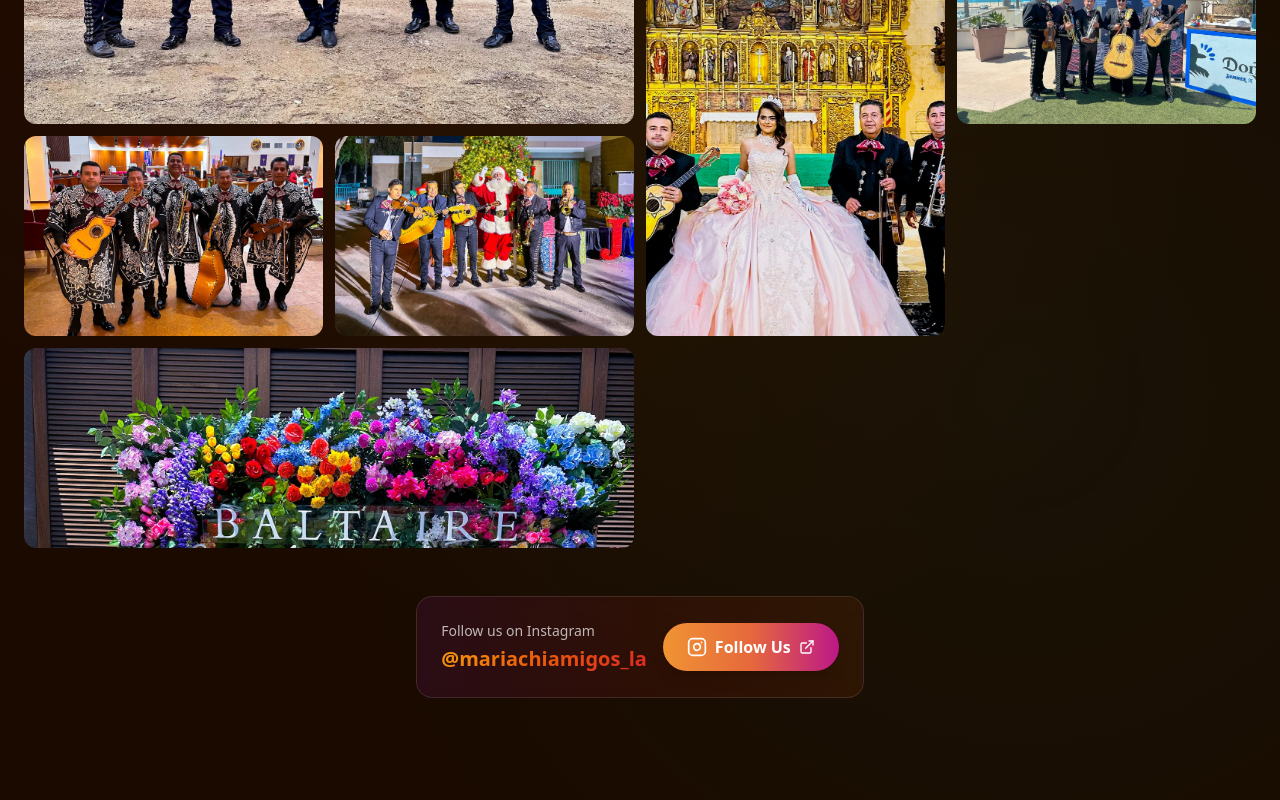
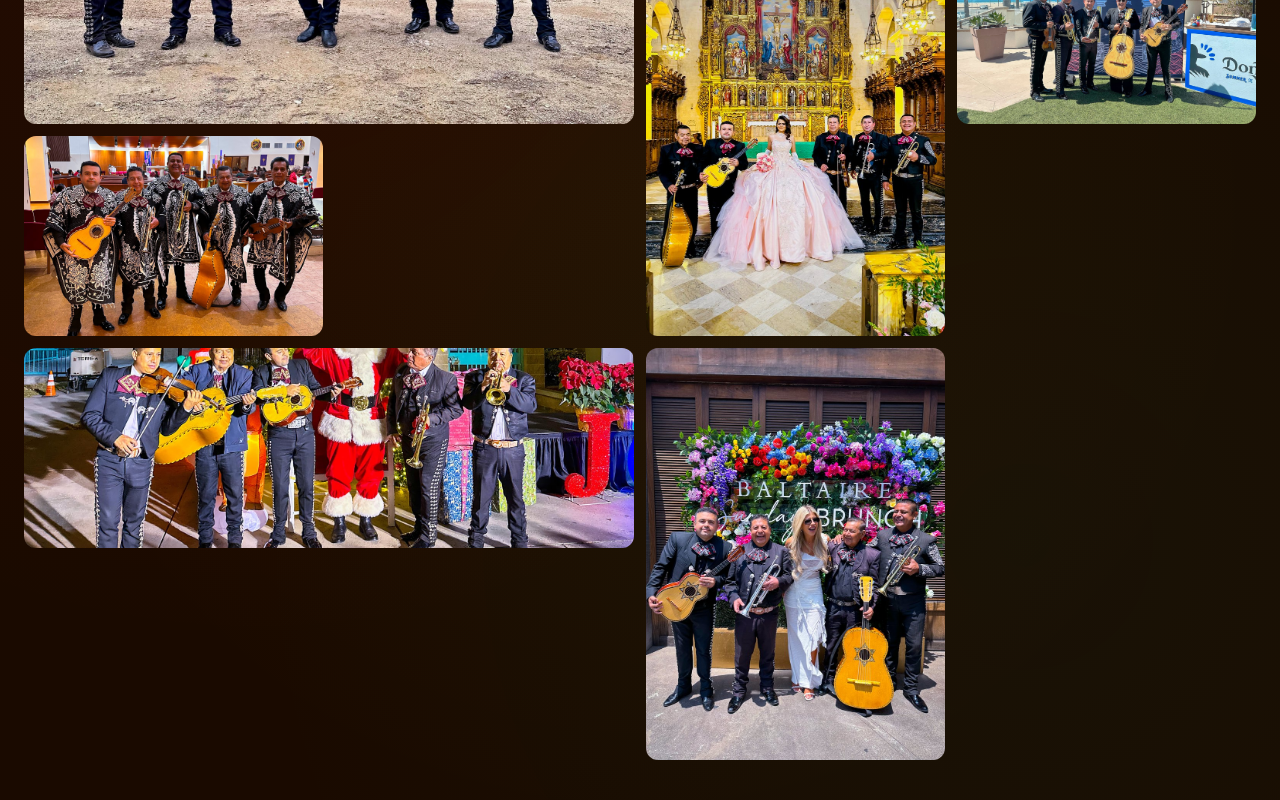
Before and after one commit to troutspencerlake/mariachi-amigos-la, a Next.js app: page / in a window 1280 px wide. Shown: the part 4460-5260 px from the top of the page. Built offline with nearby package versions, Linux system fonts and the light colour scheme.

Commit message:
fix: portrait crop and grid spans for event and outdoor event gallery photos

```diff
--- a/components/Gallery.tsx
+++ b/components/Gallery.tsx
@@ -60,7 +60,7 @@ const GALLERY_IMAGES = [
     src: "/images/photo-07.jpg",
     thumb: "/images/photo-07.jpg",
     alt: "Mariachi Amigos LA quinceañera",
-    span: "col-span-1 row-span-1",
+    span: "col-span-2 row-span-1",
     category: "Quinceañera",
   },
   {
@@ -68,7 +68,7 @@ const GALLERY_IMAGES = [
     src: "/images/photo-08.jpg",
     thumb: "/images/photo-08.jpg",
     alt: "Mariachi Amigos LA outdoor event",
-    span: "col-span-2 row-span-1",
+    span: "col-span-1 row-span-2",
     category: "Outdoor Event",
   },
 ];
```
Also changed, not shown: public/images/photo-04.jpg, public/images/photo-08.jpg.
